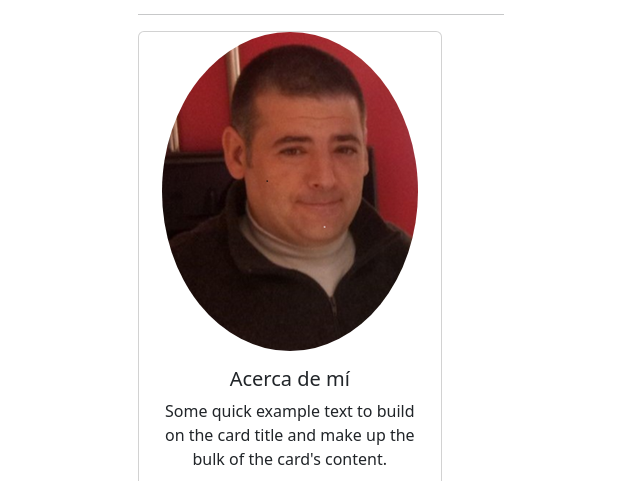
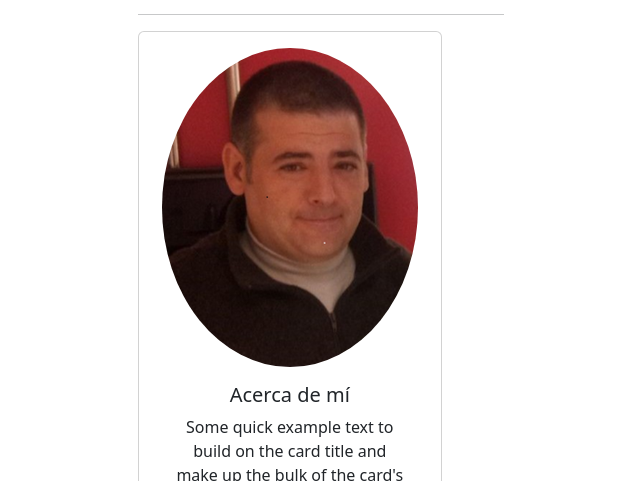
Before and after one commit to Twinkym/Tarea-uf1467-, a plain HTML site: page index.html in a window 1280 px wide. Shown: the part 82-563 px from the top of the page, without its empty margins (319-959 px from the left). Drawn offline with nearby package versions, Linux system fonts and the light colour scheme.

Commit message:
Arreglados algunos detalles del padding

```diff
--- a/css/styles.css
+++ b/css/styles.css
@@ -12,15 +12,15 @@ body{
     text-align: center !important;
 }
 
-.container-fluid{
-    top: 0;
-    bottom: 100px;
+.card{
+    padding: 1em;
 }
 
 .card-link img{
     width: 20vw;
     height: 10vh;
 }
+
 
 #linked{
     width: 50px;
--- a/index.html
+++ b/index.html
@@ -15,7 +15,7 @@
 
 <body>
 
-    <div id=" container-fluid">
+    <div>
         <h1 id="mynom">David De La Puente</h1>
         <span>Desarrollo Web Fullstack Base de Datos</span>
 
```
